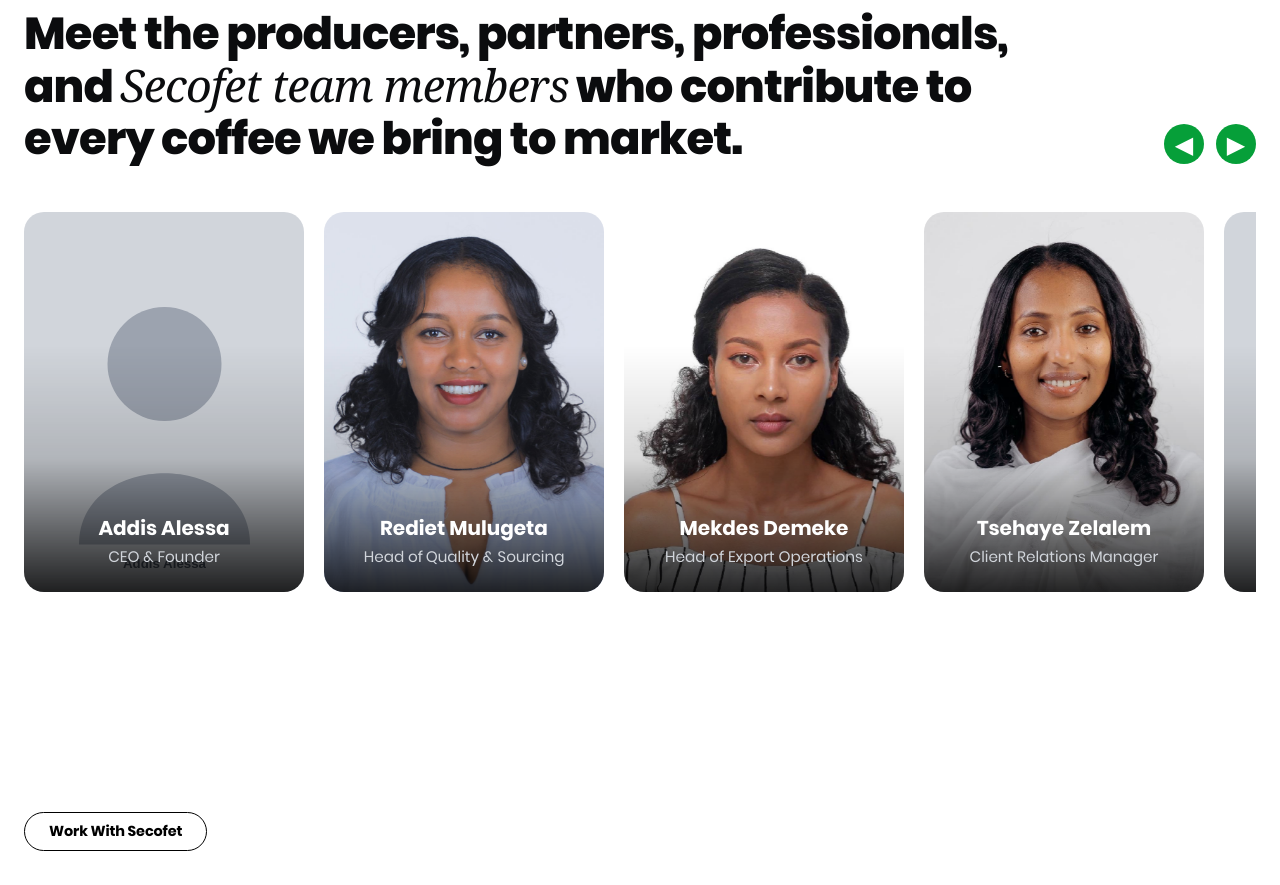
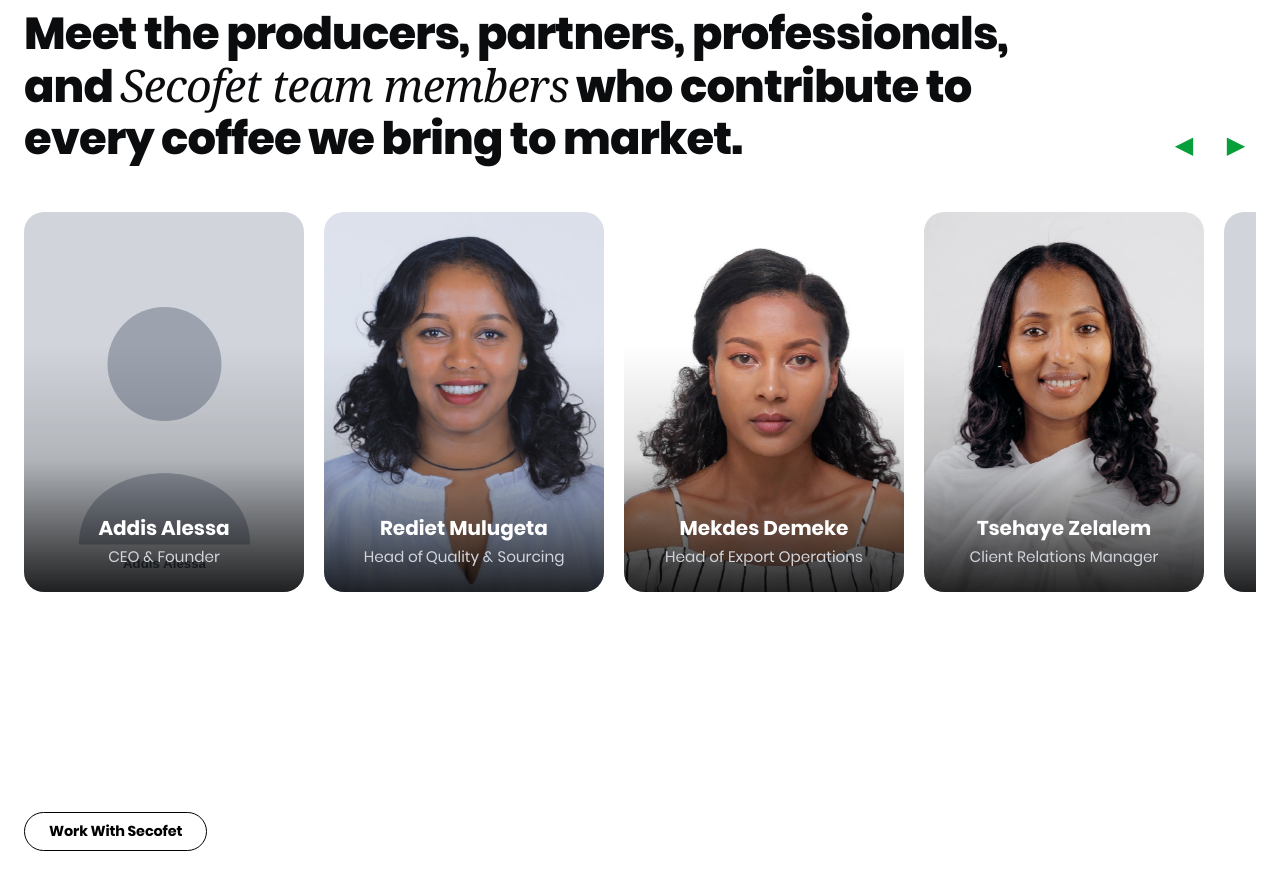
Before and after one commit to nahomaderie-stack/secofet-website-testing, a React (Vite) app in the folder secofet-home/: page /about in a window 1280 px wide. Shown: the part 4940-5825 px from the top of the page. Built offline with nearby package versions, Linux system fonts and the light colour scheme; no server answers.

Commit message:
Version-22: Last Update

```diff
--- a/secofet-home/src/styles/SecofetTeam.css
+++ b/secofet-home/src/styles/SecofetTeam.css
@@ -63,10 +63,11 @@
 .slider-btn {
   width: 40px;
   height: 40px;
-  border-radius: 50%;
+  padding: 0;
+  border-radius: 0;
   border: none;
-  background-color: var(--color-primary);
-  color: #ffffff;
+  background-color: transparent;
+  color: var(--color-primary);
   font-size: 1.5rem;
   display: flex;
   align-items: center;
```
